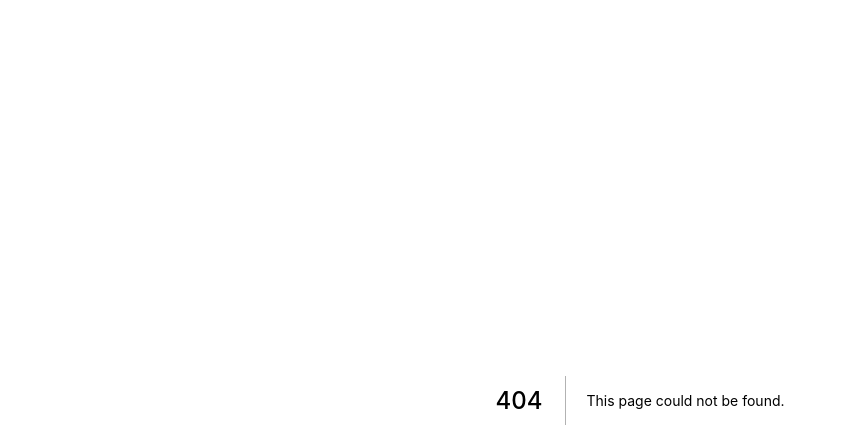
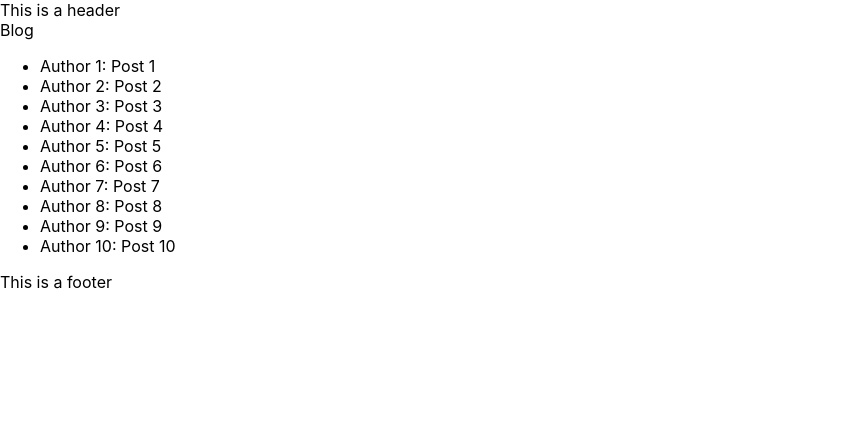
Before and after one commit to pnotequalnp/client, a Next.js app: page /blog in a window 1280 px wide. Before the commit this address had no page. Shown: the top 448 px of the page, without its empty margins (0-847 px from the left). Built offline with nearby package versions, Linux system fonts and the light colour scheme.

Commit message:
Add blog pages with dummy data
Adds an index page and dynamically generated page for the `/blog` path

```diff
--- /dev/null
+++ b/src/pages/blog/[slug].tsx
@@ -0,0 +1,56 @@
+import { FC } from 'react';
+import { GetStaticProps, GetStaticPaths } from 'next'
+import Layout from '../../components/layout'
+
+export type PostData = {
+  title: string,
+  author: string,
+  content: string,
+  slug: string
+};
+
+type Props = {
+  post: PostData
+}
+
+export const dummyPosts: PostData[] = [
+  { title: "Post 1", author: "Author 1", content: "Content 1", slug: "1" },
+  { title: "Post 2", author: "Author 2", content: "Content 2", slug: "2" },
+  { title: "Post 3", author: "Author 3", content: "Content 3", slug: "3" },
+  { title: "Post 4", author: "Author 4", content: "Content 4", slug: "4" },
+  { title: "Post 5", author: "Author 5", content: "Content 5", slug: "5" },
+  { title: "Post 6", author: "Author 6", content: "Content 6", slug: "6" },
+  { title: "Post 7", author: "Author 7", content: "Content 7", slug: "7" },
+  { title: "Post 8", author: "Author 8", content: "Content 8", slug: "8" },
+  { title: "Post 9", author: "Author 9", content: "Content 9", slug: "9" },
+  { title: "Post 10", author: "Author 10", content: "Content 10", slug: "10" }
+];
+
+export const getStaticPaths: GetStaticPaths = async () => {
+  const paths = dummyPosts.map(post => `/blog/${post.slug}`);
+  return {
+    paths,
+    fallback: false
+  }
+};
+
+export const getStaticProps: GetStaticProps<Props> = async ({ params }) => {
+  const post = dummyPosts.find(post => post.slug === params.slug);
+  return {
+    props: {
+      post
+    }
+  }
+}
+
+export const Post: FC<Props> = ({ post }) => {
+  return (
+    <Layout>
+      <h2>{post.title}</h2>
+      <h3>{post.author}</h3>
+      <p>{post.content}</p>
+    </Layout>
+  );
+};
+
+export default Post;
--- /dev/null
+++ b/src/pages/blog/index.tsx
@@ -0,0 +1,22 @@
+import { FC } from 'react';
+import Link from 'next/link'
+import Layout from '../../components/layout'
+import { dummyPosts } from './[slug]'
+
+export const Blog: FC<{}> = () => {
+  const posts = dummyPosts.map(post => (
+    <li key={post.slug}><Link href={`/blog/${post.slug}`}>
+      {`${post.author}: ${post.title}`}
+    </Link></li>
+  ));
+
+  return (
+    <Layout>
+      <ul>
+        {posts}
+      </ul>
+    </Layout>
+  );
+};
+
+export default Blog;
```
